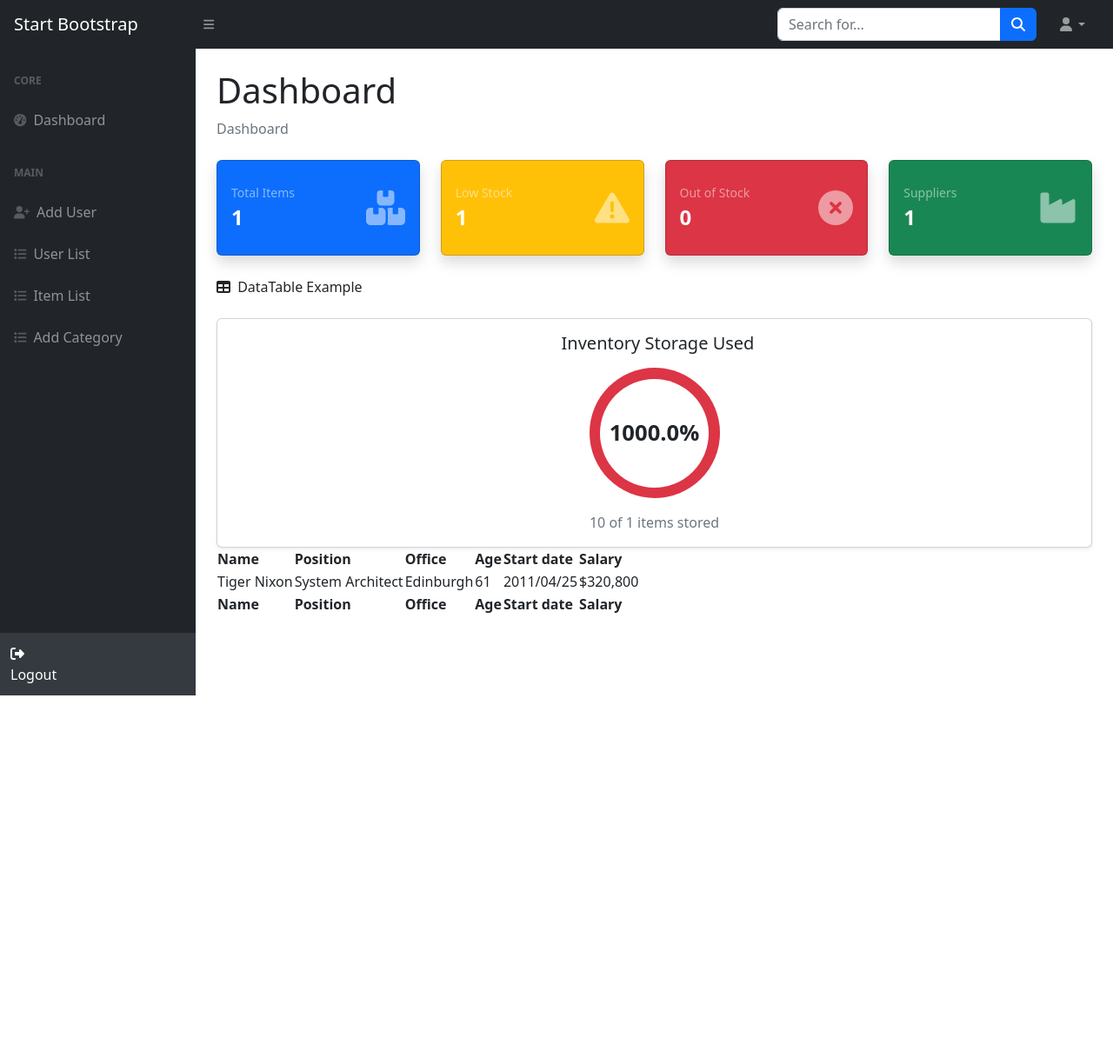
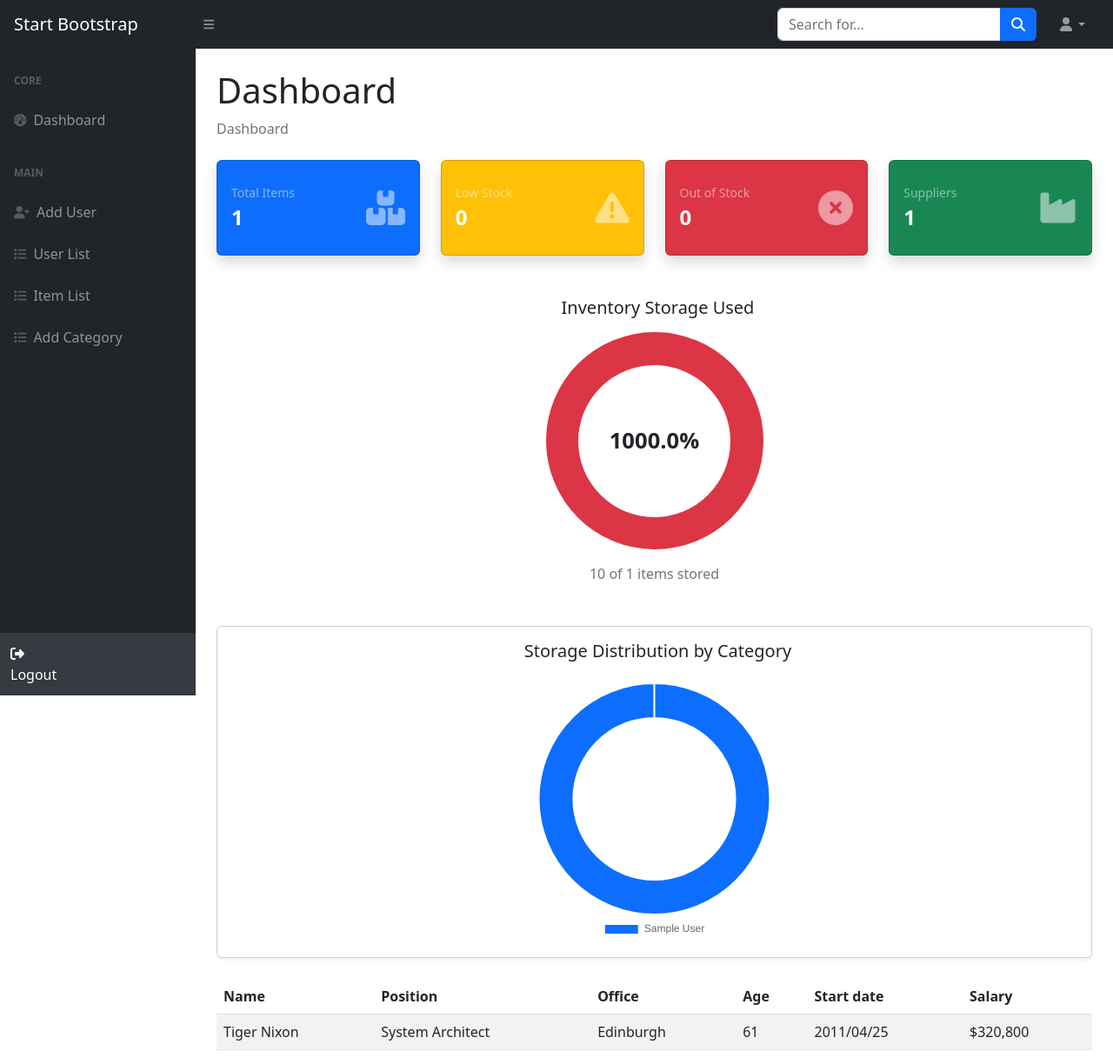
Before and after one commit to andreinew101/MyFirstDjangoProject, a Django app: page /dashboard/ in a window 1280 px wide. Shown: the whole page at 87% size. Before the commit the page ends 800 px from the top, so only its background shows below. Run offline with Django 5.2, Linux system fonts and the light colour scheme; a user stored in the database is signed in; tables that the repository leaves empty hold one stand-in row (values such as "Sample post"); some libraries are stand-ins or nearby versions.

Commit message:
Oct 19 2025 commit
progress bar chart specifically on category needs fixing

```diff
--- a/fdjangoproj/systemuser/views.py
+++ b/fdjangoproj/systemuser/views.py
@@ -3,7 +3,7 @@ from django.contrib import messages
 from django.contrib.auth import authenticate, login, logout
 #from django.contrib.auth.hashers import check_password
 from django.contrib.auth.decorators import login_required
-from .models import SystemUser, InventoryItem, Category
+from .models import SystemUser, InventoryItem, Category, InventoryItem
 from .forms import SystemUserForm, InventoryItemForm, CategoryForm
 from .decorators import systemuser_login_required
 
@@ -11,7 +11,9 @@ from django.contrib.auth.models import User
 from django.contrib.auth import logout
 
 from django.db import models
-from django.db.models import Sum
+from django.db.models import Sum, Count
+
+
 
 # 🔹 LOGIN VIEW
 def login_view(request):
@@ -63,19 +65,7 @@ def combined_login_required(view_func):
 
 
 # 🔹 DASHBOARD (requires login)
-def index(request):
-    total_items = InventoryItem.objects.count()
-    low_stock_count = InventoryItem.objects.filter(quantity__lte=models.F('reorder_level')).count()
-    out_of_stock_count = InventoryItem.objects.filter(quantity=0).count()
-    supplier_count = InventoryItem.objects.values('supplier').distinct().count()
 
-    context = {
-        'total_items': total_items,
-        'low_stock_count': low_stock_count,
-        'out_of_stock_count': out_of_stock_count,
-        'supplier_count': supplier_count,
-    }
-    return render(request, 'systemuser/index.html', context)
 
 # 🔹 USER LIST (requires login)
 @combined_login_required
@@ -160,27 +150,46 @@ from .models import InventoryItem  # make sure this import exists
 
 @combined_login_required
 def index(request):
-    # 📦 Compute key stats
-    total_items = InventoryItem.objects.count()
-    total_quantity = InventoryItem.objects.aggregate(Sum('quantity'))['quantity__sum'] or 0
-    low_stock_count = InventoryItem.objects.filter(quantity__lte=10).count()
-    out_of_stock_count = InventoryItem.objects.filter(quantity=0).count()
+    items = InventoryItem.objects.all()
+
+    # Total items and quantities
+    total_items = items.count()
+    total_quantity = items.aggregate(Sum('quantity'))['quantity__sum'] or 0
+    max_capacity = items.aggregate(Sum('maximum_level'))['maximum_level__sum'] or 0
+    storage_used_percentage = round((total_quantity / max_capacity) * 100, 2) if max_capacity else 0
+
+    # 🔸 New summary stats
+    low_stock_count = items.filter(quantity__lt=models.F('reorder_level'), quantity__gt=0).count()
+    out_of_stock_count = items.filter(quantity=0).count()
     supplier_count = InventoryItem.objects.values('supplier').distinct().count()
 
-    # 🧮 Compute dynamic maximum storage capacity
-    max_capacity = InventoryItem.objects.aggregate(Sum('maximum_level'))['maximum_level__sum'] or 0
+    # 🎯 Category-level data
+    category_data = []
+    colors = ["#0d6efd", "#198754", "#ffc107", "#dc3545", "#6f42c1", "#20c997"]
 
-    # 🟩 Compute storage usage based on total quantities
-    storage_used_percentage = round((total_quantity / max_capacity) * 100, 2) if max_capacity > 0 else 0
+    for i, category in enumerate(Category.objects.all()):
+        cat_items = items.filter(category=category)
+        current = cat_items.aggregate(Sum('quantity'))['quantity__sum'] or 0
+        max_level = cat_items.aggregate(Sum('maximum_level'))['maximum_level__sum'] or 0
+        percentage = round((current / max_level) * 100, 2) if max_level else 0
+
+        category_data.append({
+            "name": category.name,
+            "percentage": percentage,
+            "current": current,
+            "max": max_level,
+            "color": colors[i % len(colors)]
+        })
 
     context = {
-        'total_items': total_items,
-        'total_quantity': total_quantity,  # sum of all quantities
-        'low_stock_count': low_stock_count,
-        'out_of_stock_count': out_of_stock_count,
-        'supplier_count': supplier_count,
-        'max_capacity': max_capacity,      # sum of all max levels
-        'storage_used_percentage': storage_used_percentage,
+        "total_items": total_items,
+        "total_quantity": total_quantity,
+        "max_capacity": max_capacity,
+        "storage_used_percentage": storage_used_percentage,
+        "low_stock_count": low_stock_count,
+        "out_of_stock_count": out_of_stock_count,
+        "supplier_count": supplier_count,
+        "category_data": category_data,
     }
 
-    return render(request, 'systemuser/index.html', context)
+    return render(request, "systemuser/index.html", context)
--- a/fdjangoproj/templates/systemuser/index.html
+++ b/fdjangoproj/templates/systemuser/index.html
@@ -1,10 +1,8 @@
 {% include "partials/header.html" %}
 
 <body class="sb-nav-fixed">
-
     {% include "partials/navbar.html" %}
     <div id="layoutSidenav">
-
         {% include "partials/sidebar.html" %}
 
         <div id="layoutSidenav_content">
@@ -14,8 +12,9 @@
                     <ol class="breadcrumb mb-4">
                         <li class="breadcrumb-item active">Dashboard</li>
                     </ol>
+
+                    <!-- 🧩 Summary Cards -->
                     <div class="row">
-
                         <!-- 🟦 Total Items -->
                         <div class="col-xl-3 col-md-6 mb-4">
                             <div class="card bg-primary text-white shadow h-100 py-2">
@@ -67,16 +66,11 @@
                                 </div>
                             </div>
                         </div>
-
-                        </div>
-                                <div class="card-header">
-                                    <i class="fas fa-table me-1"></i>
-                                    DataTable Example
                     </div>
 
-                                <div class="card shadow-sm mt-4 text-center">
-                                    <div class="card-body">
-                                        <h5 class="card-title mb-3">
+                    <!-- 📦 Storage Used -->
+                    <div class="text-center mt-4">
+                        <h5 class="mb-3">
                             <i class="bi bi-box-seam me-2"></i> Inventory Storage Used
                         </h5>
 
@@ -88,10 +82,21 @@
                             {{ total_quantity }} of {{ max_capacity }} items stored
                         </p>
                     </div>
+
+                    <!-- 🏷 Category Distribution Chart -->
+                    <div class="card mt-5 shadow-sm">
+                        <div class="card-body text-center">
+                            <h5 class="mb-4">
+                                <i class="bi bi-pie-chart-fill me-2"></i> Storage Distribution by Category
+                            </h5>
+                            <canvas id="categoryChart" style="max-height: 300px;"></canvas>
+                        </div>
                     </div>
 
-                                <div class="card-body">
-                                    <table id="datatablesSimple">
+
+                    <!-- 🧾 Sample DataTable -->
+                    <div class="card-body mt-4">
+                        <table id="datatablesSimple" class="table table-striped">
                             <thead>
                                 <tr>
                                     <th>Name</th>
@@ -102,16 +107,6 @@
                                     <th>Salary</th>
                                 </tr>
                             </thead>
-                                        <tfoot>
-                                            <tr>
-                                                <th>Name</th>
-                                                <th>Position</th>
-                                                <th>Office</th>
-                                                <th>Age</th>
-                                                <th>Start date</th>
-                                                <th>Salary</th>
-                                            </tr>
-                                        </tfoot>
                             <tbody>
                                 <tr>
                                     <td>Tiger Nixon</td>
@@ -125,7 +120,6 @@
                         </table>
                     </div>
                 </div>
-                        </div>
             </main>
         </div>
     </div>
@@ -133,9 +127,10 @@
 </body>
 </html>
 
+<!-- 🎨 Styles -->
 <style>
 .progress-circle {
-  --size: 150px;
+  --size: 250px;
   width: var(--size);
   height: var(--size);
   border-radius: 50%;
@@ -151,11 +146,19 @@
   transition: background 0.6s ease-in-out;
 }
 
+.progress-circle.small {
+  --size: 120px;
+}
+
+.progress-text.small-text {
+  font-size: 1.2rem;
+}
+
 .progress-circle::before {
   content: "";
   position: absolute;
-  width: calc(var(--size) - 25px);
-  height: calc(var(--size) - 25px);
+  width: calc(var(--size) - 75px);
+  height: calc(var(--size) - 75px);
   background: #fff;
   border-radius: 50%;
 }
@@ -168,16 +171,44 @@
 }
 </style>
 
+<!-- 📊 Scripts -->
+<script src="https://cdn.jsdelivr.net/npm/chart.js"></script>
 <script>
 document.addEventListener("DOMContentLoaded", () => {
+  // Category Chart
+  const ctx = document.getElementById('categoryChart').getContext('2d');
+  const categoryData = {{ category_data|safe }};
+  new Chart(ctx, {
+    type: 'doughnut',
+    data: {
+      labels: categoryData.map(c => c.name),
+      datasets: [{
+        data: categoryData.map(c => c.percentage),
+        backgroundColor: categoryData.map(c => c.color),
+        borderWidth: 2
+      }]
+    },
+    options: {
+      cutout: '70%',
+      plugins: {
+        legend: { position: 'bottom' },
+        tooltip: {
+          callbacks: {
+            label: function(context) {
+              return `${context.label}: ${context.formattedValue}%`;
+            }
+          }
+        }
+      }
+    }
+  });
+
+  // Circular Progress Animation
   document.querySelectorAll(".progress-circle").forEach(circle => {
     const value = parseFloat(circle.getAttribute("data-value")) || 0;
-
-    // Clamp between 0–100
     const percent = Math.min(Math.max(value, 0), 100);
     circle.style.setProperty("--percent", percent);
 
-    // Dynamic color based on % filled
     let color = "#198754"; // green
     if (percent > 70 && percent <= 90) color = "#ffc107"; // yellow
     else if (percent > 90) color = "#dc3545"; // red
```
Also changed, not shown: fdjangoproj/templates/systemuser/item_list.html (line endings or trailing spaces). Lines whose indentation alone changed are shown as unchanged.
